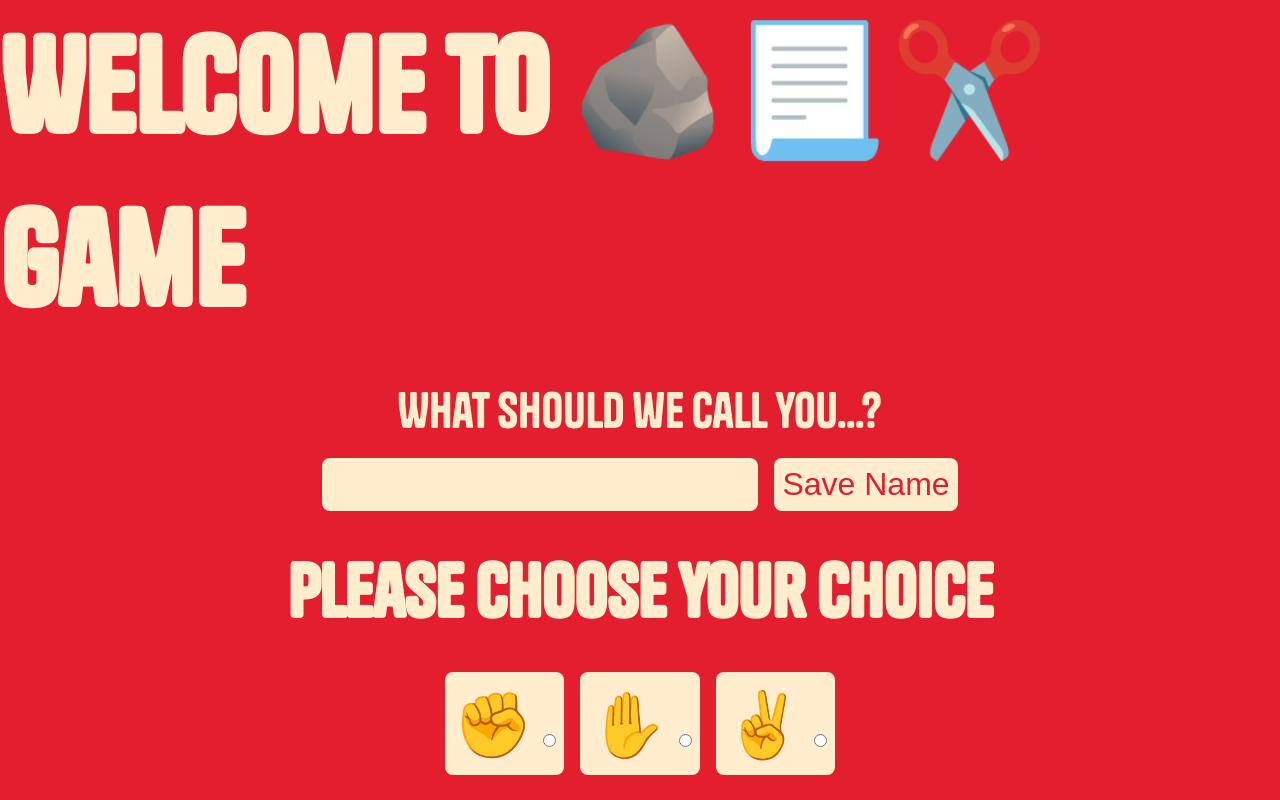
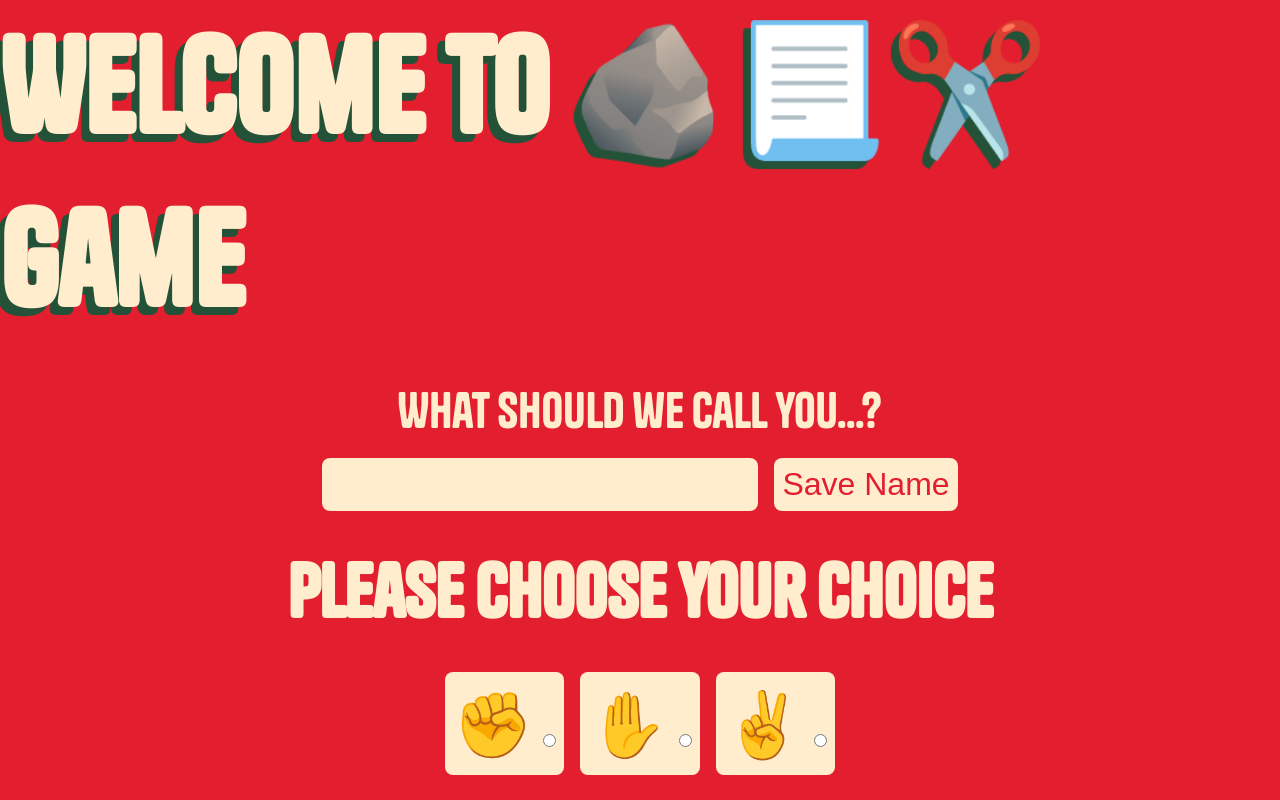
Before and after one commit to Intern-web-dev-team/Vishwesh-Rock-Paper-Scissor-Game, a plain HTML site: page index.html in a window 1280 px wide. Shown: the top 800 px of the page. Drawn offline with Linux system fonts and the light colour scheme.

Commit message:
added shadow to the text

```diff
--- a/SCSS/index.scss
+++ b/SCSS/index.scss
@@ -15,6 +15,7 @@ body{
 }
 
 .welcome-heading{
+    text-shadow: -8px 8px 0 #245238;
     font-size: 4rem;
     display: flex;
     justify-content: center;
```
Also changed, not shown: CSS/index.css, 1 other file.
